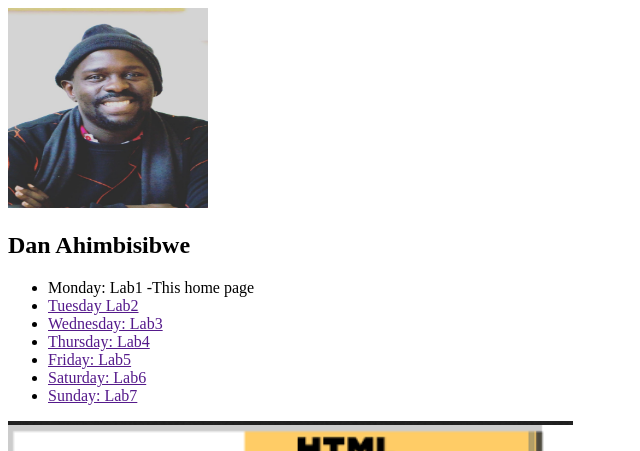
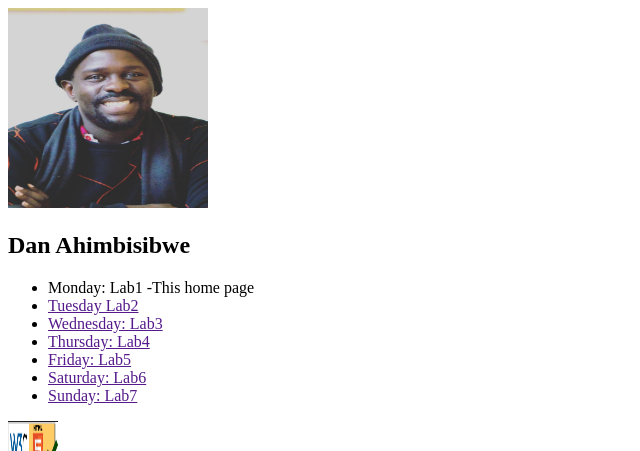
Before and after one commit to dannie88/-miu.wap, a plain HTML site: page index.html in a window 1280 px wide. Shown: the top 451 px of the page, without its empty margins (0-640 px from the left). Drawn offline with Linux system fonts and the light colour scheme.

Commit message:
resized the html checker image

```diff
--- a/index.html
+++ b/index.html
@@ -22,7 +22,7 @@
 <a
 href="https://validator.w3.org/nu/?doc=https://dannie88.github.io/miu.wap/"
 >
-<img src="htmlchecker.png" alt="html validator"/>
+<img src="htmlchecker.png" alt="html validator" height="50" width="50">
 </a>
 </body>
 </html>
```
